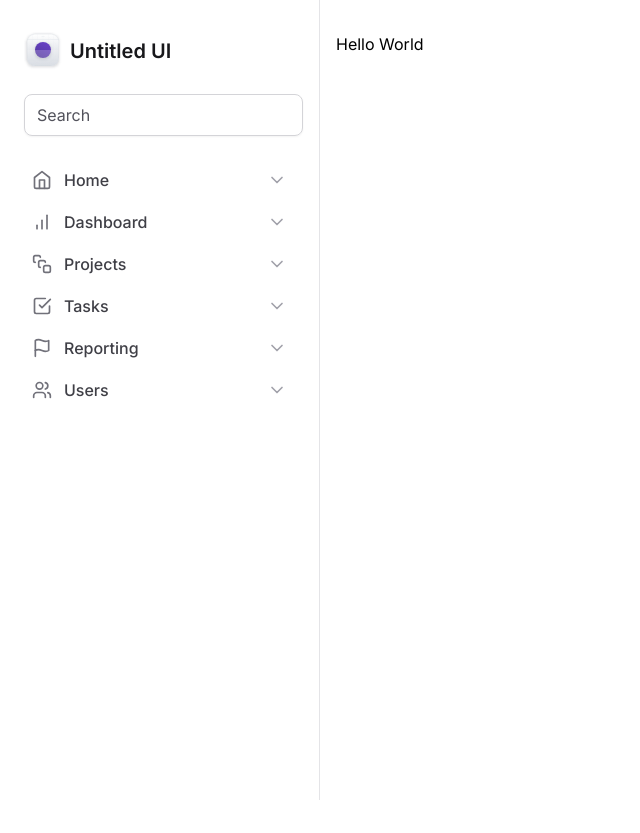
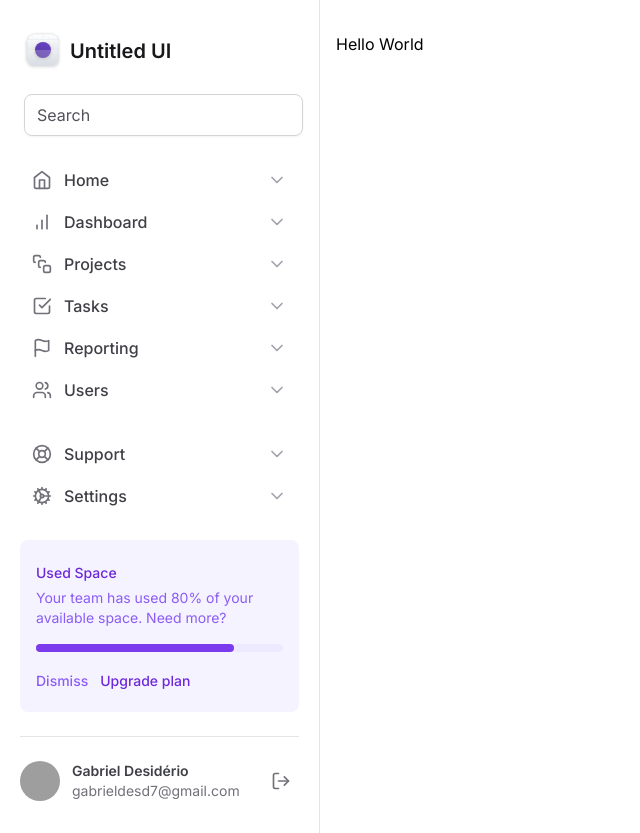
Before and after one commit to gabrieldesiderio/tailwind-next, a Next.js app: page / in a window 1280 px wide. Shown: the whole page, without its empty margins (0-640 px from the left). Before the commit the page ends 800 px from the top, so only its background shows below. Built offline with nearby package versions, Linux system fonts and the light colour scheme; grey boxes are pictures that could not be loaded.

Commit message:
used space widget and profile

```diff
--- a/src/components/Sidebar/MainNavigation/index.tsx
+++ /dev/null
@@ -1,22 +0,0 @@
-import {
-  BarChart,
-  CheckSquare,
-  Flag,
-  Home,
-  SquareStack,
-  Users,
-} from 'lucide-react'
-import { NavItem } from './NavItem'
-
-export function MainNavigation() {
-  return (
-    <nav className="space-y-0.5">
-      <NavItem title="Home" icon={Home} />
-      <NavItem title="Dashboard" icon={BarChart} />
-      <NavItem title="Projects" icon={SquareStack} />
-      <NavItem title="Tasks" icon={CheckSquare} />
-      <NavItem title="Reporting" icon={Flag} />
-      <NavItem title="Users" icon={Users} />
-    </nav>
-  )
-}
--- a/src/components/Sidebar/MainNavigation/NavItem.tsx
+++ b/src/components/Sidebar/NavItem.tsx
@@ -1,4 +1,5 @@
 import { ChevronDown } from 'lucide-react'
+import { ElementType } from 'react'
 
 export interface NavItemProps {
   title: string
--- /dev/null
+++ b/src/components/Sidebar/Profile.tsx
@@ -0,0 +1,27 @@
+import { LogOut } from 'lucide-react'
+
+export function Profile() {
+  return (
+    <div className="flex items-center gap-3">
+      <img
+        src="https://github.com/gabrieldesiderio.png"
+        alt=""
+        className="h-10 w-10 rounded-full object-cover"
+      />
+      <div className="flex flex-col truncate">
+        <span className="text-sm font-semibold text-zinc-700">
+          Gabriel Desidério
+        </span>
+        <span className="truncate text-sm text-zinc-500">
+          gabrieldesd7@gmail.com
+        </span>
+      </div>
+      <button
+        type="button"
+        className="ml-auto rounded-md p-2 hover:bg-zinc-100"
+      >
+        <LogOut className="h-5 w-5 text-zinc-500" />
+      </button>
+    </div>
+  )
+}
--- /dev/null
+++ b/src/components/Sidebar/UsedSpaceWidget.tsx
@@ -0,0 +1,33 @@
+export function UsedSpaceWidget() {
+  return (
+    <div className="flex flex-col gap-4 rounded-lg bg-violet-50 px-4 py-5">
+      <div className="space-y-1">
+        <span className="text-sm/5 font-medium text-violet-700">
+          Used Space
+        </span>
+        <p className="text-sm/5 text-violet-500">
+          Your team has used 80% of your available space. Need more?
+        </p>
+      </div>
+
+      <div className="h-2 rounded-full bg-violet-100">
+        <div className="h-2 w-4/5 rounded-full bg-violet-600" />
+      </div>
+
+      <div className="space-x-3">
+        <button
+          type="button"
+          className="text-sm font-medium text-violet-500 hover:text-violet-600"
+        >
+          Dismiss
+        </button>
+        <button
+          type="button"
+          className="text-sm font-medium text-violet-700 hover:text-violet-900"
+        >
+          Upgrade plan
+        </button>
+      </div>
+    </div>
+  )
+}
--- a/src/components/Sidebar/index.tsx
+++ b/src/components/Sidebar/index.tsx
@@ -1,9 +1,21 @@
 import { Logo } from './Logo'
-import { MainNavigation } from './MainNavigation'
+import {
+  BarChart,
+  CheckSquare,
+  Cog,
+  Flag,
+  Home,
+  LifeBuoy,
+  SquareStack,
+  Users,
+} from 'lucide-react'
+import { NavItem } from './NavItem'
+import { UsedSpaceWidget } from './UsedSpaceWidget'
+import { Profile } from './Profile'
 
 export function Sidebar() {
   return (
-    <aside className="space-y-6 border-r border-zinc-200 px-5 py-8">
+    <aside className="flex flex-col gap-6 border-r border-zinc-200 px-5 py-8">
       <Logo />
 
       <div className="mx-1 flex w-full items-center gap-2 rounded-lg border border-zinc-300 px-3 py-2 shadow-sm">
@@ -13,7 +25,27 @@
         />
       </div>
 
-      <MainNavigation />
+      <nav className="space-y-0.5">
+        <NavItem title="Home" icon={Home} />
+        <NavItem title="Dashboard" icon={BarChart} />
+        <NavItem title="Projects" icon={SquareStack} />
+        <NavItem title="Tasks" icon={CheckSquare} />
+        <NavItem title="Reporting" icon={Flag} />
+        <NavItem title="Users" icon={Users} />
+      </nav>
+
+      <div className="mt-auto flex flex-col gap-6">
+        <nav className="space-y-0.5">
+          <NavItem title="Support" icon={LifeBuoy} />
+          <NavItem title="Settings" icon={Cog} />
+        </nav>
+
+        <UsedSpaceWidget />
+
+        <div className="h-px bg-zinc-200" />
+
+        <Profile />
+      </div>
     </aside>
   )
 }
```
